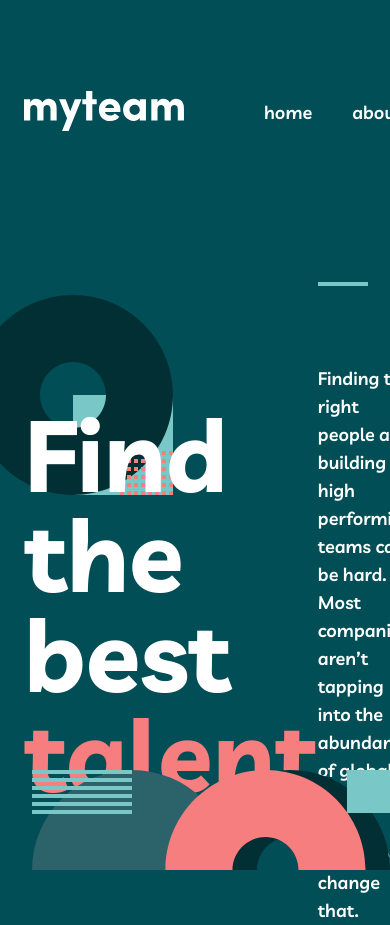
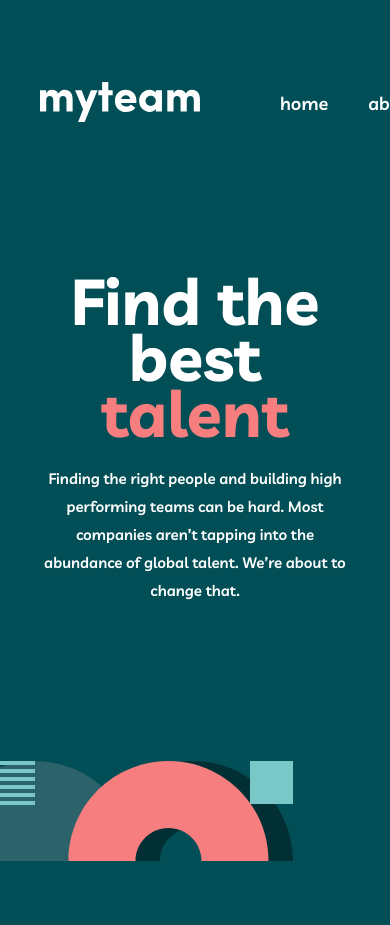
Before and after one commit to Ergashev95/myteam, a plain HTML site: page index.html in a window 390 px wide. Shown: the top 925 px of the page. After the commit the page ends 861 px from the top, so only its background shows below. Drawn offline with Linux system fonts and the light colour scheme.

Commit message:
site header for tab responsive

```diff
--- a/css/media.css
+++ b/css/media.css
@@ -0,0 +1,37 @@
+@media only screen and (max-width: 768px){
+    .header {
+        padding-top: 64px;
+    }
+    .container {
+        padding-left: 40px;
+        padding-right: 40px;
+    }
+    .site-hero__content {
+        flex-direction: column;
+        text-align: center;
+        row-gap: 24px;
+    }
+    .site-desc::before{
+        display: none;
+    }
+    .site-hero::before {
+        display: none;
+    }
+    .site-title  {
+        font-size: 64px;
+        line-height: 56px
+    }
+    .site-desc {
+        font-size: 15px;
+        max-width: 457px;
+
+    }
+    .site-hero__image {
+        right: 25%;
+
+    }
+}
+
+@media only screen and (max-width: 576px){
+
+}
--- a/css/style.css
+++ b/css/style.css
@@ -74,7 +74,7 @@ body {
 }
 
 .site-header-hero {
-    height: 100vh;
+    height: 700px;
 }
 /* HEADER */
 
```
